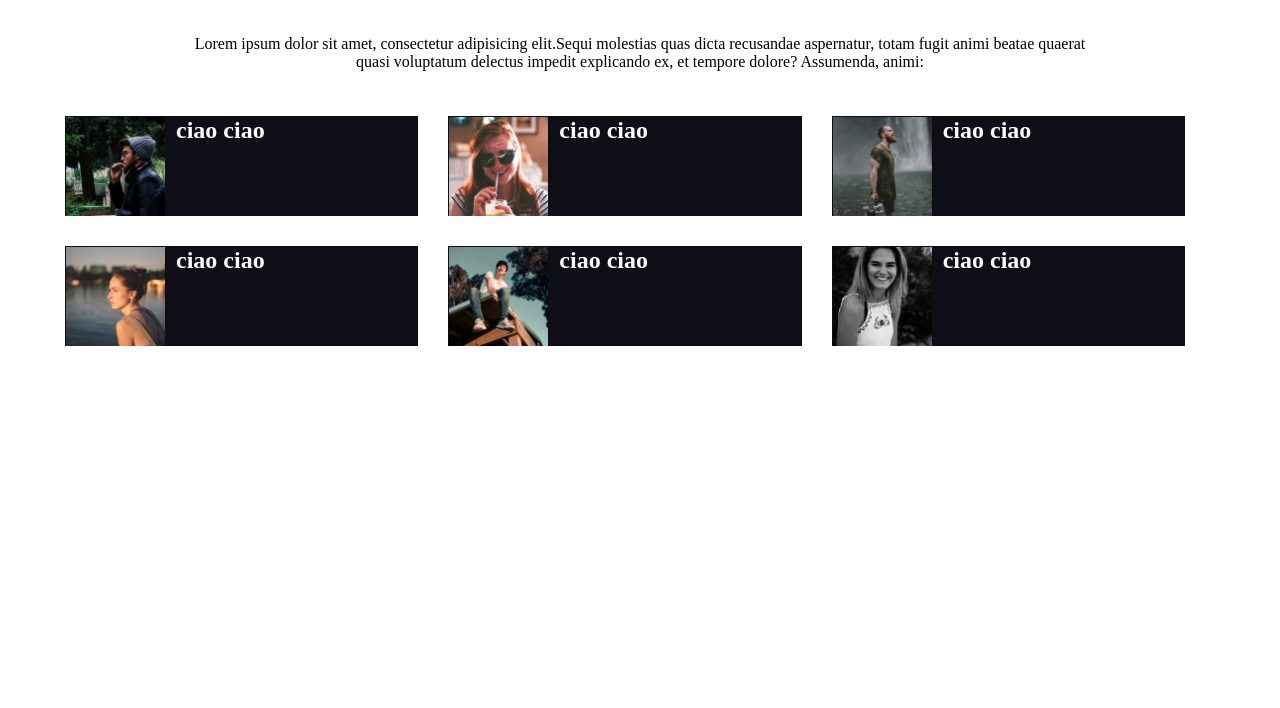
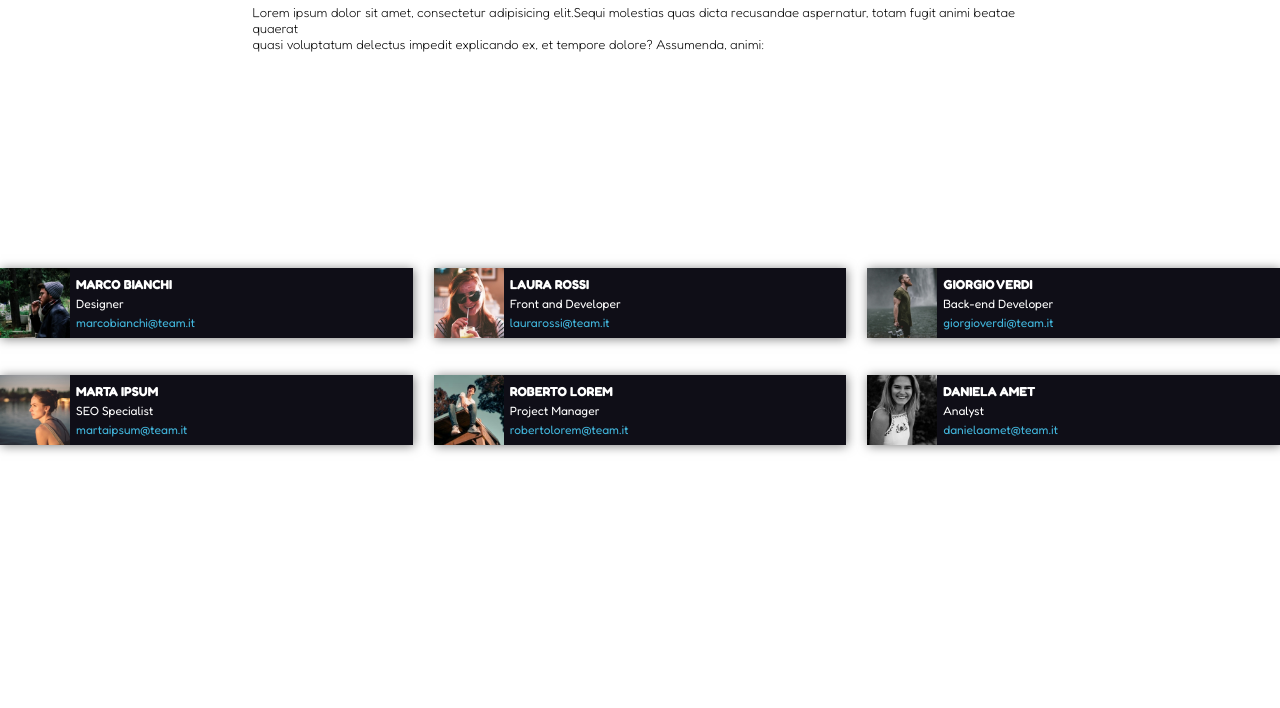
Before and after one commit to LesPaul997/html-css-flex-cards, a plain HTML site: page index.html in a window 1280 px wide. Shown: the part 92-800 px from the top of the page. Drawn offline with Linux system fonts and the light colour scheme.

Commit message:
add section whit info

```diff
--- a/css/style.css
+++ b/css/style.css
@@ -8,56 +8,85 @@ RESET
     box-sizing: border-box;
 }
 
+body {
+    font-family: Fredoka, sans-serif;
+}
+
+.container {
+    max-width: 775px;
+    margin: auto;
+    height: 330px;
+
+}
+
+/**HEADER*//
+
+.header {
+    text-align: center;
+    margin-bottom: 30px;
+}
+
 h1 {
     text-align: center;
-    margin-top: 40px;
+    font-size: 30px;
+    margin: 30px;
     color: #e53170;
 
 }
 
-.header {
-    text-align: center;
-    margin-top: 50px;
+
+p {
+    font-size: 13px;
+    font-weight: 200;
 }
 
 /******
 CONTENITORE
 *******/
-.container {
-    background-color: white;
-    margin: 30px auto;
-    width: 1140px;
+
+.card {
+    display: flex;
+    background-color: #0f0e17;
+    height: 70px;
+    width: calc(100% / 3 - 14px);
+    color: white;
+    margin-bottom: 30px;
+    box-shadow: 1px 1px 10px rgba(0, 0, 0, 0.5);
 
 }
 
-.row {
+.card-container {
     display: flex;
+    justify-content: space-between;
     flex-wrap: wrap;
-    margin: 0 -20px;
-
+    gap: 7px;
+    align-items: center;
 }
 
-.col {
-    background-color: #0f0e17;
-    border: 1px solid #0f0e17;
-    height: 100px;
-    width: calc(100% / 3 - 40px);
-    flex-shrink: 0;
-    margin: 15px;
+.card .image img {
+    height: 70px;
+    width: 70px;
 }
 
-img {
-    width: 99px;
+.card .info {
+    display: flex;
+    flex-direction: column;
+    justify-content: space-around;
+    padding: 6px;
+    flex-wrap: wrap;
 }
 
-div h2 {
-    display: flex;
-    flex-direction: center;
-    color: white;
-    width: 200px;
-    height: 0px;
-    margin-left: 110px;
+.card .info h2 {
+    font-size: larger;
+    text-transform: uppercase;
+    font-size: 13px;
+}
 
+.card .info h3 {
+    font-size: 12px;
+    font-weight: 400;
+}
 
+.card .info .email {
+    color: #42b6dc;
 }
-}
--- a/index.html
+++ b/index.html
@@ -3,44 +3,93 @@
 <head>
     <meta charset="UTF-8">
     <meta name="viewport" content="width=device-width, initial-scale=1.0">
-    <title>Document</title>
+    <title>FLEX CARD</title>
 
+    <!--Link CSS-->
+    <link rel="stylesheet" href="css/style.css">
+
+    <!--Link FONT-->
     <link rel="preconnect" href="https://fonts.googleapis.com">
     <link rel="preconnect" href="https://fonts.gstatic.com" crossorigin>
     <link href="https://fonts.googleapis.com/css2?family=Fredoka:wght@300..700&display=swap" rel="stylesheet">
 
-
-    <link rel="stylesheet" href="css/style.css">
 </head>
 <body>
-    <header>
-        <h1>Meet Our Team</h1>
-            <div class="header">
-                <p>Lorem ipsum dolor sit amet, consectetur adipisicing elit.Sequi molestias quas dicta recusandae aspernatur, totam fugit animi beatae quaerat <br>
-                quasi voluptatum delectus impedit explicando ex, et tempore dolore? Assumenda, animi:</p>
-            </div>
-    </header>
-
+    <div class="container">
+        <header>
+            <h1>Meet Our Team</h1>
+                    <p>Lorem ipsum dolor sit amet, consectetur adipisicing elit.Sequi molestias quas dicta recusandae aspernatur, totam fugit animi beatae quaerat <br>
+                    quasi voluptatum delectus impedit explicando ex, et tempore dolore? Assumenda, animi:</p>
+        </header>
+    </div>
     <main>
-        <div class="container">
-            <div class="row">
-                <div class="col"><h2>ciao ciao</h2><img src="img/male1.png" alt="immagine-prima">
+        <div class="card-container">
+            <div class="card">
+                <div class="image">
+                    <img src="img/male1.png" alt="immagine-prima">
                 </div>
-                <div class="col"><h2>ciao ciao</h2><img src="img/female1.png" alt="immagine-seconda">
-                </div>
-                <div class="col"><h2>ciao ciao</h2><img src="img/male2.png" alt="immagine-terza">
-                </div>
-                <div class="col"><h2>ciao ciao</h2><img src="img/female2.png" alt="immagine-quarta">
-                </div>
-                <div class="col"><h2>ciao ciao</h2><img src="img/male3.png" alt="immagine-quinta">
-                </div>
-                <div class="col"><h2>ciao ciao</h2><img src="img/female3.png" alt="immagine-sesta">
+                <div class="info">
+                    <h2 class="name">Marco Bianchi</h2>
+                    <h3 class="role">Designer</h3>
+                    <h3 class="email">marcobianchi@team.it</h3>
                 </div>
             </div>
 
+            <div class="card">
+                <div class="image">
+                    <img src="img/female1.png" alt="immagine-seconda">
+                </div>
+                <div class="info">
+                    <h2 class="name">Laura Rossi</h2>
+                    <h3 class="role">Front and Developer</h3>
+                    <h3 class="email">laurarossi@team.it</h3>
+                </div>
+            </div>
 
+            <div class="card">
+                <div class="image">
+                    <img src="img/male2.png" alt="immagine-terza">
+                </div>
+                <div class="info">
+                    <h2 class="name">Giorgio Verdi</h2>
+                    <h3 class="role">Back-end Developer</h3>
+                    <h3 class="email">giorgioverdi@team.it</h3>
+                </div>
+            </div>
+
+            <div class="card">
+                <div class="image">
+                    <img src="img/female2.png" alt="immagine-quarta">
+                </div>
+                <div class="info">
+                    <h2 class="name">Marta Ipsum</h2>
+                    <h3 class="role">SEO Specialist</h3>
+                    <h3 class="email">martaipsum@team.it</h3>
+                </div>
+            </div>
+
+            <div class="card">
+                <div class="image">
+                    <img src="img/male3.png" alt="immagine-quinta">
+                </div>
+                <div class="info">
+                    <h2 class="name">Roberto Lorem</h2>
+                    <h3 class="role">Project Manager</h3>
+                    <h3 class="email">robertolorem@team.it</h3>
+                </div>
+            </div>
+
+            <div class="card">
+                <div class="image">
+                    <img src="img/female3.png" alt="immagine-sesta">
+                </div>
+                <div class="info">
+                    <h2 class="name">Daniela Amet</h2>
+                    <h3 class="role">Analyst</h3>
+                    <h3 class="email">danielaamet@team.it</h3>
+                </div>
+            </div>
         </div>
-
 
 
 
```
